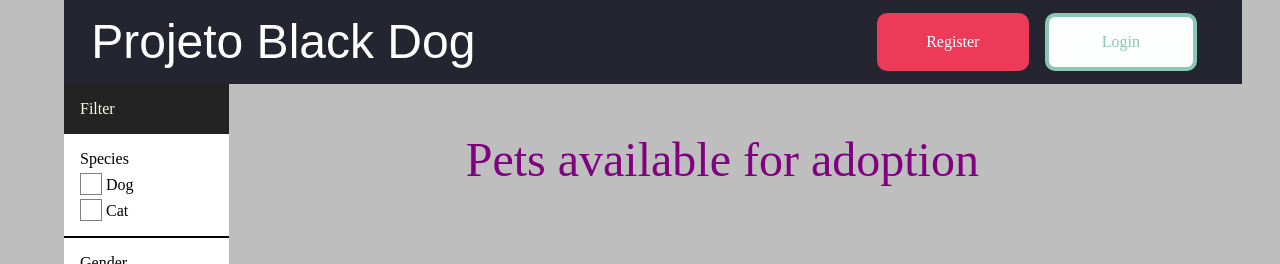
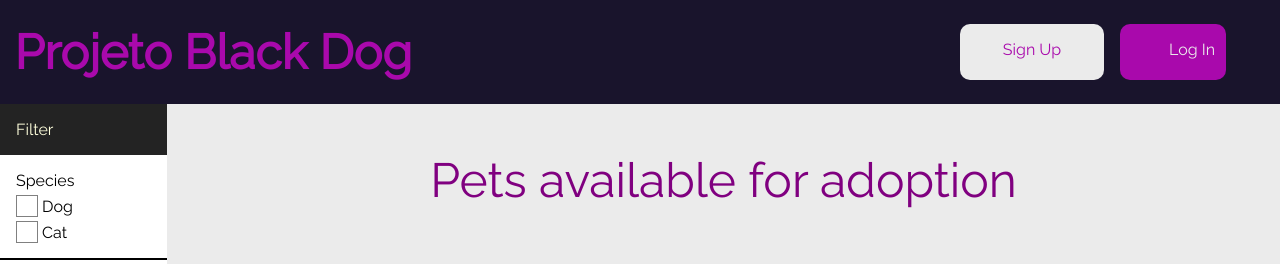
Before and after one commit to nuno-fao/LTW, a PHP site: page /pages/main.php in a window 1280 px wide. Shown: the top 264 px of the page. Run offline with PHP 8.4, Linux system fonts and the light colour scheme; data comes from the database, SQL or seed files in the repository.

Commit message:
Header for main page done

```diff
--- /dev/null
+++ b/src/css/header.css
@@ -0,0 +1,56 @@
+@import url('https://fonts.googleapis.com/css2?family=Raleway&display=swap%27');
+
+header {
+    background-color: #19142C;
+    width: 100%;
+    padding: 1.5em 0;
+    display: flex;
+    margin: 0 auto;
+    flex-direction: row;
+    color: white;
+    display: grid;
+    grid-template-columns: 1.5fr 1fr;
+}
+
+header .login_register {
+    display: grid;
+    grid-template-columns: 1fr 1fr;
+}
+
+header .button {
+    padding: 1em;
+    margin-left: 1em;
+    border-radius: 10px;
+}
+
+header .button-text {
+    margin: auto;
+    width: 7em;
+    text-align: center;
+    display: inline-block;
+}
+
+header #title{
+    color: #A909AC;
+    font-size: 3em;
+    margin: auto 0.3em;
+    font-weight: bold;
+
+}
+
+
+header #login {
+    color: #EBEBEB;
+    border-radius: 10px;
+    background-color: #A909AC;
+    width: 42%;
+}
+
+header #register {
+    color: #A909AC;
+    margin: 0;
+    border-radius: 10px;
+    background-color:  #EBEBEB;
+    margin-left: 12rem;
+
+}
--- a/src/css/layout.css
+++ b/src/css/layout.css
@@ -1,5 +1,5 @@
 body {
-    width: 90%;
+    width: 100%;
     margin: 0 auto;
 }
 
--- a/src/css/style.css
+++ b/src/css/style.css
@@ -1,56 +1,8 @@
 body {
-    background-color: #bebebe;
+    background-color: #ebebeb;
+    font-family: 'Raleway';
 }
 
-/* HEADER */
-
-header {
-    background-color: #252531;
-    padding: .8em;
-    width: 100%;
-    display: flex;
-    margin: 0 auto;
-    flex-direction: row;
-    color: white;
-}
-
-header .login_register {
-    display: inline;
-    margin: auto 2em auto auto;
-}
-
-header .button {
-    padding: 1em;
-    margin-left: 1em;
-    border-radius: 10px;
-}
-
-header .button-text {
-    margin: auto;
-    width: 7em;
-    text-align: center;
-    display: inline-block;
-}
-
-
-header #login {
-    border: #8bc7b5 solid 4px;
-    color: #8bc7b5;
-    border-radius: 10px;
-    background-color: #fdfefe;
-}
-
-header #register {
-    border: #ed3a58 solid 4px;
-    border-radius: 10px;
-    background-color: #ed3a58;
-}
-
-header #title {
-    font-family: "Ubuntu Thin", sans-serif;
-    font-size: 3em;
-    margin: auto 0.3em;
-}
 
 /* HEADER BUTTONS */
 
--- a/src/templates/tpl_common.php
+++ b/src/templates/tpl_common.php
@@ -11,6 +11,7 @@ function draw_head($page_name){
     <link rel="stylesheet" href="../css/style.css">
     <link rel="stylesheet" href="../css/layout.css">
     <link rel="stylesheet" href="../css/responsive.css">
+    <link rel="stylesheet" href="../css/header.css">
 </head>
 <body>
 <?php } ?>
@@ -30,14 +31,18 @@ if(isset($_SESSION['user'])){
 else{
     $Bar_code = '
     <section class="login_register">
-        <div id="register" class="button" ><a href="register.php" class="button-text">Register</a></div>
-        <div id="login" class="button"><a href="login.php" class="button-text">Login</a></div>
+        <div id="register" class="button" >
+            <a href="register.php" class="button-text">Sign Up</a>
+        </div>
+        <div id="login" class="button">
+            <a href="login.php" class="button-text">Log In</a>
+        </div>
     </section>
     ';
 }
 ?>
 <header>
-    <a id="title" href="../index.php" class="no_link_style">Projeto Black Dog</a>
+    <a id="title" href="../index.php">Projeto Black Dog</a>
     <?=$Bar_code;?>
 </header>
 <div class="body">
```
